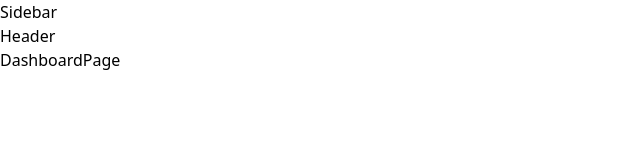
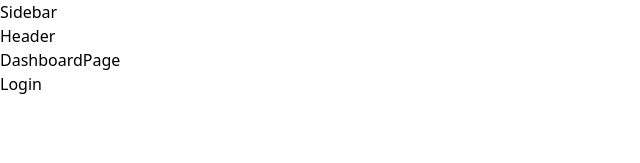
Before and after one commit to Kalamna/Kalamna-Dashboard, a React (Vite) app: page /dashboard in a window 1280 px wide. Shown: the top 163 px of the page, without its empty margins (0-640 px from the left). Built offline with nearby package versions, Linux system fonts and the light colour scheme.

Commit message:
navigate to login

```diff
--- a/src/layouts/DashboardLayout.tsx
+++ b/src/layouts/DashboardLayout.tsx
@@ -1,4 +1,4 @@
-import { Outlet } from "react-router-dom";
+import { Link, Outlet } from "react-router-dom";
 import { Sidebar } from "../components/layout/Sidebar";
 import { Header } from "../components/layout/Header";
 export const MainLayout = () => (
@@ -6,5 +6,7 @@
     <Sidebar />
     <Header />
     <Outlet />
+    <Link to="/auth/login" > Login</Link>
+
   </div>
 );
```
